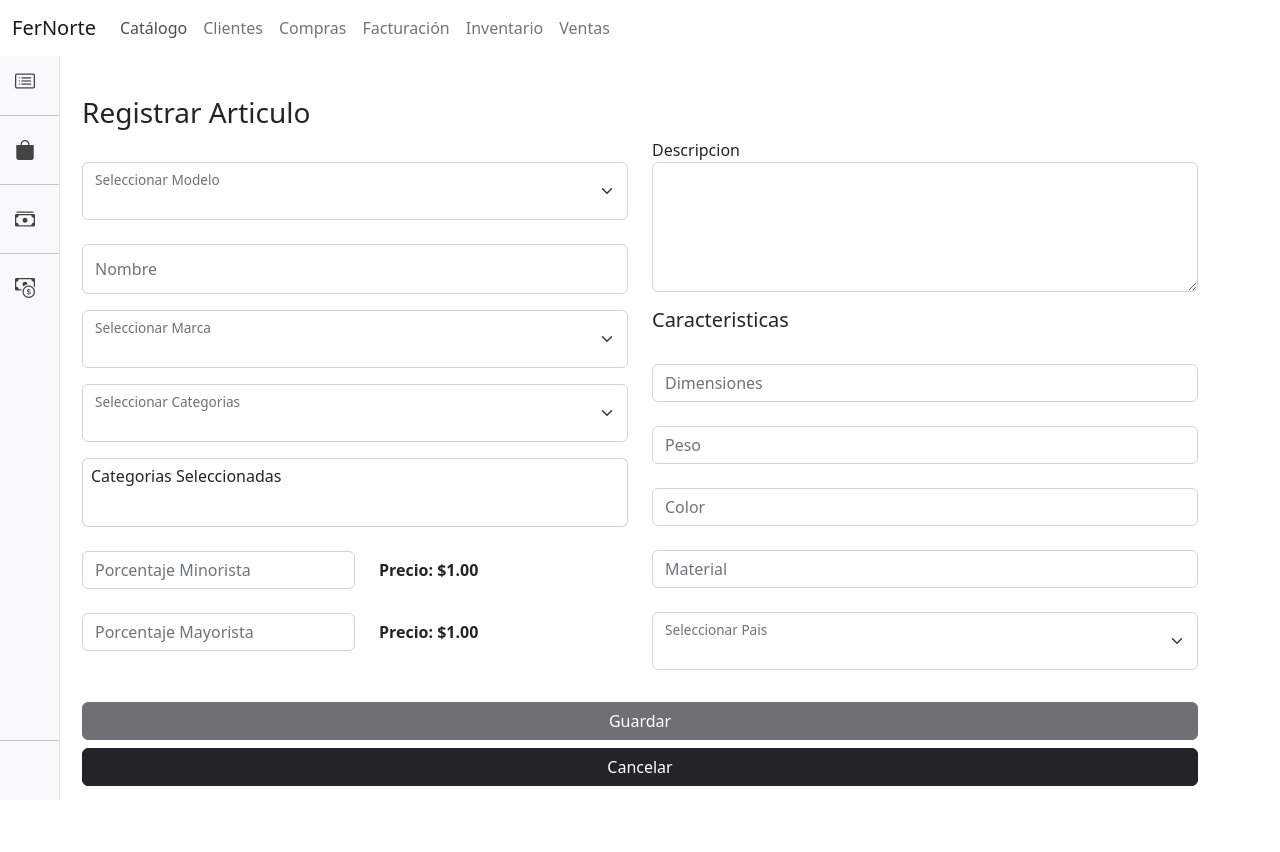
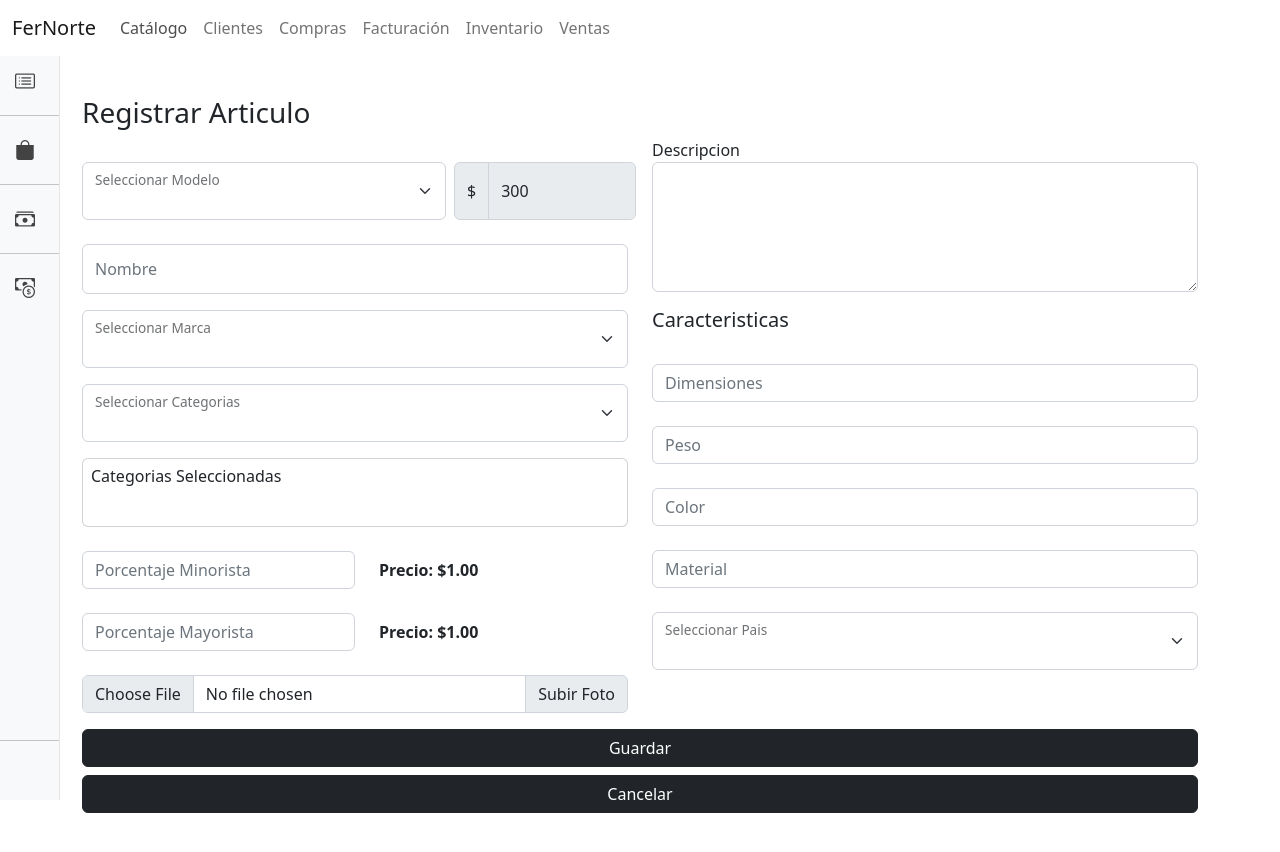
Before and after one commit to fpiemontesi/fernorte-app-2w1, an Angular app: page / in a window 1280 px wide. Both pictures are taken after a click on the link "Catálogo". Before the commit the page ends 826 px from the top, so only its background shows below. Built offline with nearby package versions, Linux system fonts and the light colour scheme; some icons are missing; a web font is replaced by a local one.

Commit message:
Added subir foto a firebase

```diff
--- a/package.json
+++ b/package.json
@@ -14,6 +14,7 @@
     "@angular/common": "^16.2.0",
     "@angular/compiler": "^16.2.0",
     "@angular/core": "^16.2.0",
+    "@angular/fire": "^7.6.1",
     "@angular/forms": "^16.2.0",
     "@angular/platform-browser": "^16.2.0",
     "@angular/platform-browser-dynamic": "^16.2.0",
@@ -21,6 +22,7 @@
     "@ng-bootstrap/ng-bootstrap": "^15.1.1",
     "@popperjs/core": "^2.11.6",
     "bootstrap": "^5.2.3",
+    "firebase": "^10.5.0",
     "rxjs": "~7.8.0",
     "tslib": "^2.3.0",
     "zone.js": "~0.13.0"
--- a/src/app/modules/catalog/components/register-article/register-article.component.html
+++ b/src/app/modules/catalog/components/register-article/register-article.component.html
@@ -4,13 +4,22 @@
         <form action="container" [formGroup]="formArticle" >
             <div class="row">
                 <div class="col-md-6">
-                    <div class="form-floating mt-4">
+                    <div class="col-12 d-flex justify-content-between gap-2">
+                    <div class="form-floating col-8 mt-4">
                         <select formControlName="modelo" class="form-select" id="" aria-label="Seleccionar Modelo a Registrar">
                             <option value="1">MD12ADW</option>
                             <option value="2">AWD12DAWD</option>
                             <option value="3">CDK12</option>
                         </select>
                         <label for="floatingSelect">Seleccionar Modelo</label>
+                    </div>
+
+                    <div class="col-4 mt-4 form-floating">
+                        <div class="input-group flex-nowrap">
+                        <span class="input-group-text" id="addon-wrapping">$</span>
+                        <input type="text" style="height: 58px;" class="form-control" disabled value="300" aria-describedby="addon-wrapping">
+                        </div>
+                    </div>
                     </div>
                     <div class="form-group mb-3 mt-4">
                         <input name="nombre" style="height: 50px;" type="text" formControlName="nombre" class="form-control" id="nombre" placeholder="Nombre">
@@ -78,6 +87,10 @@
                         El porcentaje mayorista es requerido.
                     </div>
 
+                    <div class="input-group mt-4">
+                        <input type="file" class="form-control" id="inputGroupFile02" accept=".png, .jpg, .jpeg" (change)="readPhoto($event)">
+                        <label class="input-group-text" for="inputGroupFile02">Subir Foto</label>
+                    </div>
 
                 </div>
                 <div class="col-md-6">
@@ -137,7 +150,7 @@
 
             </div>
             <div class="mt-3 d-grid gap-2">
-                <button (click)="onSubmit()" type="submit" class="btn btn-dark" [disabled]="formArticle.invalid">Guardar</button>
+                <button (click)="onSubmit()" type="submit" class="btn btn-dark">Guardar</button>
                 <button (click)="resetFields()" class="btn btn-dark">Cancelar</button>
             </div>
         </form>
--- a/src/app/modules/catalog/components/register-article/register-article.component.ts
+++ b/src/app/modules/catalog/components/register-article/register-article.component.ts
@@ -1,5 +1,6 @@
 import { Component, OnInit } from '@angular/core';
 import { FormControl, FormGroup, Validators } from '@angular/forms';
+import { StorageService } from '../../services/storage/storage.service';
 
 @Component({
   selector: 'fn-register-article',
@@ -8,13 +9,15 @@ import { FormControl, FormGroup, Validators } from '@angular/forms';
 })
 export class RegisterArticleComponent implements OnInit {
 
+  private models = {};
   categories: String[] = [
+
 
   ]
 
 
 
-    constructor() { }
+    constructor(private storageService: StorageService) { }
     ngOnInit(): void {
 
     }
@@ -68,5 +71,14 @@ export class RegisterArticleComponent implements OnInit {
       alert("SUCCESS");
     }
 
+    readPhoto(event:any){
+       const archivoCapturado = event.target.files[0]
+    let reader = new FileReader()
+    reader.readAsDataURL(archivoCapturado)
+    reader.onloadend = ()=>{
+      const imagen = reader.result;
+      this.storageService.subirImagen(archivoCapturado)
+    }
+  }
 
 }
--- /dev/null
+++ b/src/app/modules/catalog/services/storage/storage.service.ts
@@ -0,0 +1,33 @@
+import { Injectable } from '@angular/core';
+import {initializeApp} from "firebase/app";
+import {getStorage, ref, uploadBytes, getDownloadURL} from 'firebase/storage'
+
+const firebaseConfig = {
+  apiKey: "AIzaSyAdWqekkBtz7u3-MrbuYh0EDSHtHZB_H0Q",
+  authDomain: "catalogo-images.firebaseapp.com",
+  projectId: "catalogo-images",
+  storageBucket: "catalogo-images.appspot.com",
+  messagingSenderId: "170776833210",
+  appId: "1:170776833210:web:083432b033b04edfa7e683"
+};
+
+const app = initializeApp(firebaseConfig);
+
+@Injectable({
+  providedIn: 'root'
+})
+export class StorageService {
+  private storage = getStorage()
+  private storageRef = ref(this.storage, new Date().getMilliseconds().toString());
+
+  constructor() { }
+  async subirImagen(imgBase64:any){
+    try {
+      await uploadBytes(this.storageRef, imgBase64)
+      const url =  await getDownloadURL(this.storageRef)
+      console.log(url)
+    } catch (e) {
+      console.error(e)
+    }
+  }
+}
```
Also changed, not shown: 2 other files (tests, documents, lock files or other folders).
